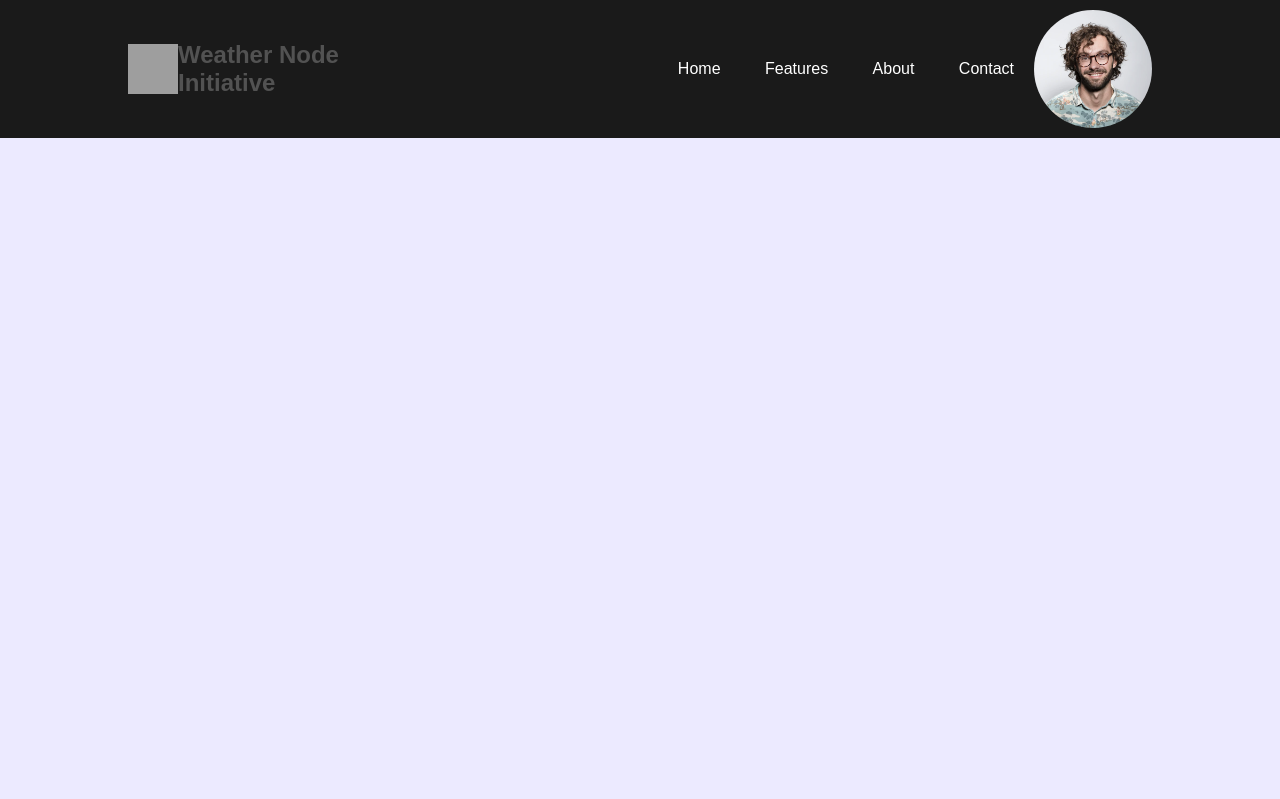
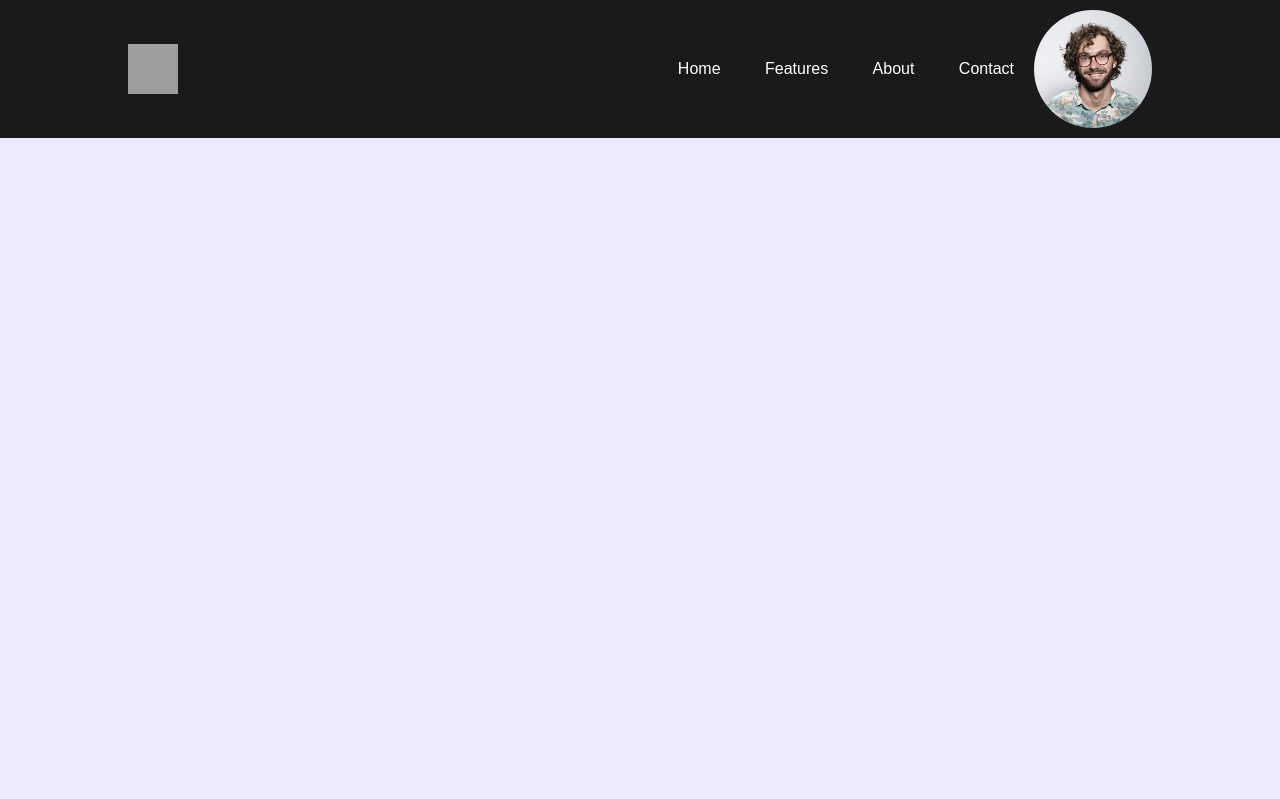
Before and after one commit to MajikJoker/Weather-Node-Initiative, a Flask app: page /loggedhome in a window 1280 px wide. Shown: the top 799 px of the page. Run offline with Flask 2, Linux system fonts and the light colour scheme; the visitor is signed in with stand-in values (Sample User, id 1); a database or web service that is not in the repository returns one stand-in record (values such as "Sample title"); grey boxes are pictures that could not be loaded.

Commit message:
Update loggedhome.html

```diff
--- a/templates/loggedhome.html
+++ b/templates/loggedhome.html
@@ -11,7 +11,6 @@
     <div class="top-bar">
         <nav>
             <img src="{{ url_for('static', filename='/sitepic/logo.png') }}" class="logo">
-            <h2>Weather Node Initiative</h2>
             <ul>
                 <li><a href="#">Home</a></li>
                 <li><a href="#">Features</a></li>
@@ -19,10 +18,6 @@
                 <li><a href="#">Contact</a></li>
             </ul>
             <img src="{{ url_for('static', filename='/userpic/user.png') }}" class="user-pic" onclick="toggleMenu()">
-        </nav>
-    </div>
-
-
             <div class="sub-menu-wrap" id="subMenu">
                 <div class="sub-menu">
                     <div class="user-info">
@@ -52,6 +47,9 @@
                     </a>
                 </div>
             </div>
+        </nav>
+    </div>
+
     <h1>Welcome {{ first_name }}!</h1>
     <form action="{{ url_for('logout') }}" method="post">
         <button type="submit">Logout</button>
```
Lines whose indentation alone changed are shown as unchanged.
